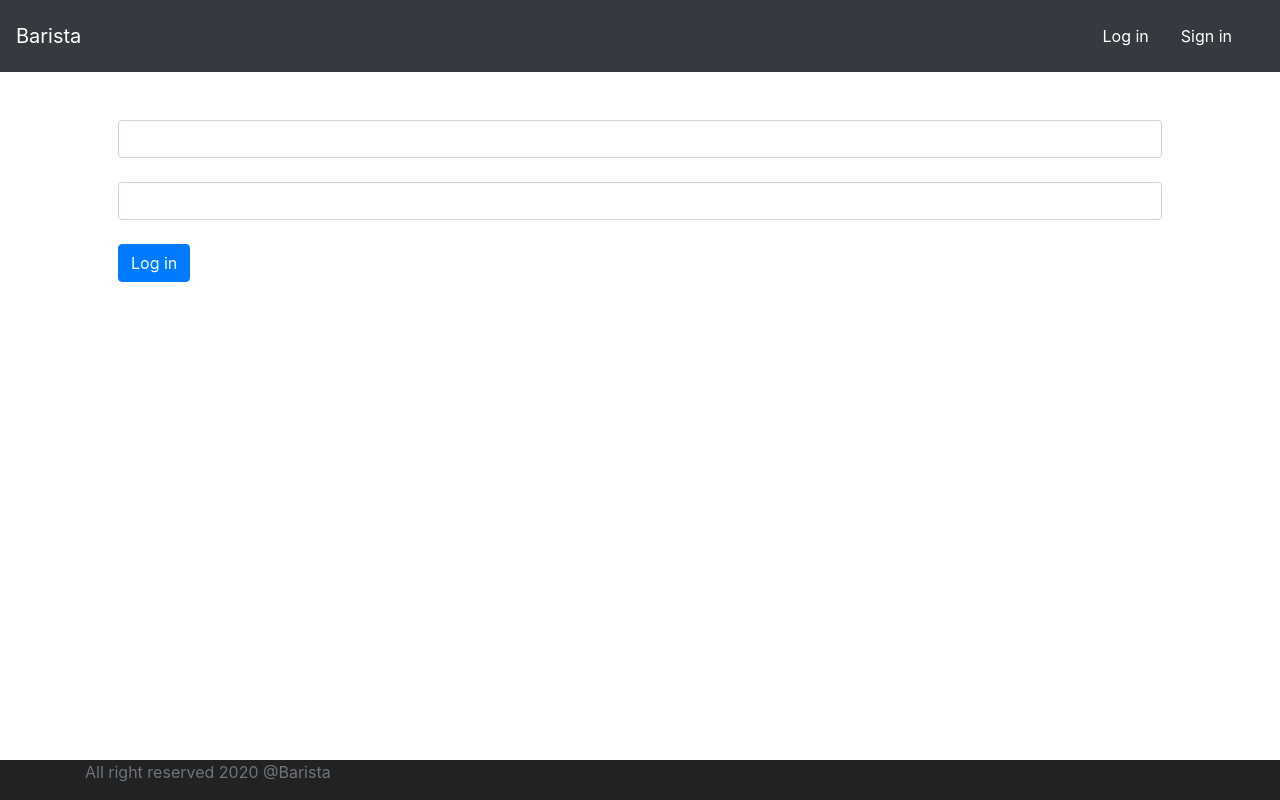
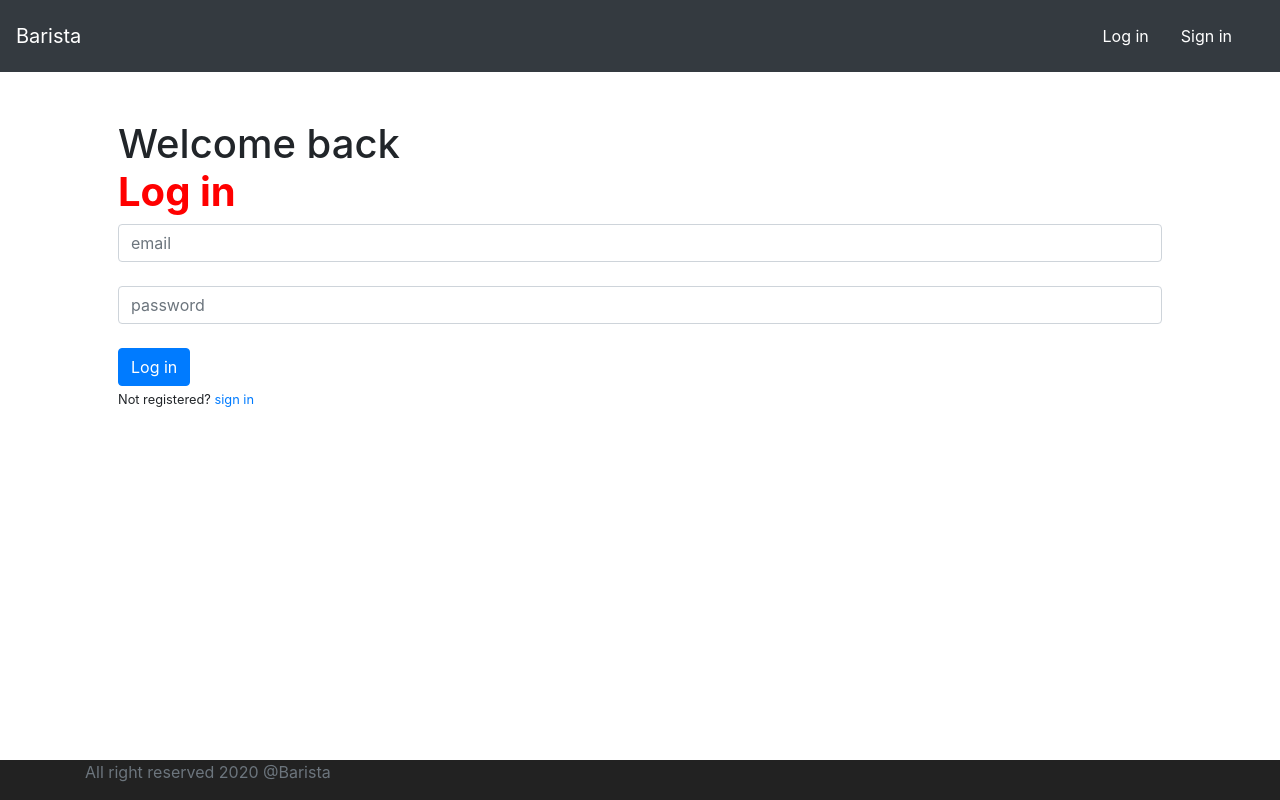
Before and after one commit to IAMNOTABARISTA/notabarista, an Angular app in the folder app/frontend/: page / in a window 1280 px wide. Built offline with nearby package versions, Linux system fonts and the light colour scheme.

Commit message:
registration backend and frontend is integrated

```diff
--- a/app/frontend/src/app/login/login.component.html
+++ b/app/frontend/src/app/login/login.component.html
@@ -1,11 +1,18 @@
-<h2 class="alert alert-danger" *ngIf="errorMessage">{{ errorMessage }}</h2>
+<h1>
+  Welcome back <br />
+  <span style="color: red; font-weight: bolder"> Log in</span>
+</h1>
+<h2 class="alert alert-danger p-2" *ngIf="errorMessage">{{ errorMessage }}</h2>
 <div>
   <form>
     <input
       type="text"
       name="username"
       autocomplete="username"
+      placeholder="email"
       class="form-control"
+      required
+      pattern="[a-z0-9._%+-]+@[a-z0-9.-]+\.[a-z]{2,}$"
       value="gunjan.mtbpaul@gmail.com"
       [(ngModel)]="user.emailId"
     />
@@ -14,6 +21,8 @@
       type="password"
       name="password"
       class="form-control"
+      placeholder="password"
+      required
       autocomplete="new-password"
       value="abc"
       [(ngModel)]="user.password"
@@ -22,3 +31,5 @@
   </form>
   <button class="btn btn-primary" (click)="handleLogin()">Log in</button>
 </div>
+
+<small>Not registered? <a routerLink="/signin">sign in</a> </small>
--- a/app/frontend/src/app/login/login.component.ts
+++ b/app/frontend/src/app/login/login.component.ts
@@ -21,19 +21,18 @@ export class LoginComponent implements OnInit {
 
   // this function is listenting to the event of login button of login page
   handleLogin() {
-    //console.log("username " + this.username + " password: " + this.password)
-    // if (this.userAuthenticationService.authentication(this.username, this.password)) {
-    //   this.router.navigate(["welcome/" + this.username])
-    //   this.invalidLogin = false
-    // } else {
-    //   this.invalidLogin = true
-    // }
+
 
     this.userAuthenticationService.authentication(this.user).subscribe(
       data => {
-        //console.log(data)
-        this.errorMessage = ""
-        this.router.navigate(["/welcome/" + "gunjan"])
+        console.log(data)
+
+        if (data != null) {
+          this.errorMessage = ""
+          this.router.navigate(["/welcome/" + "gunjan"])
+        } else {
+          this.errorMessage = "fill the required details"
+        }
       },
       error => {
         console.log("error happending")
--- a/app/frontend/src/app/services/user-authentication.service.ts
+++ b/app/frontend/src/app/services/user-authentication.service.ts
@@ -31,13 +31,17 @@ export class UserAuthenticationService {
   }
 
   //sign service
-  userSignIn(username, password) {
-    if (password.length >= 6 && !username.includes("@")) {
-      sessionStorage.setItem("authenticateUser", username)
-      return true
-    }
-    return false
+  // userSignIn(username, password) {
+  //   if (password.length >= 6 && !username.includes("@")) {
+  //     sessionStorage.setItem("authenticateUser", username)
+  //     return true
+  //   }
+  //   return false
+  // }
+  userSignIn(user: User): Observable<any> {
+    return this.http.post<any>("http://localhost:8080/register", user)
   }
+
 
 
   //log out service
--- a/app/frontend/src/app/signin/signin.component.html
+++ b/app/frontend/src/app/signin/signin.component.html
@@ -6,7 +6,7 @@
     type="text"
     name="name"
     required
-    [(ngModel)]="name"
+    [(ngModel)]="user.name"
     placeholder="name"
     class="form-control"
   />
@@ -16,7 +16,7 @@
     type="email"
     name="email"
     required
-    [(ngModel)]="email"
+    [(ngModel)]="user.emailId"
     class="form-control"
     placeholder="email"
   />
@@ -29,7 +29,7 @@
     class="form-control"
     required
     placeholder="username"
-    [(ngModel)]="username"
+    [(ngModel)]="user.username"
   /><br />
   <input
     type="password"
@@ -38,8 +38,10 @@
     required
     autocomplete="new-password"
     placeholder="password (use more than 6 letter/charecters)"
-    [(ngModel)]="password"
+    [(ngModel)]="user.password"
   /><br />
 </form>
 
 <button class="btn btn-primary" (click)="handleSign()">Sign in</button>
+
+<p>Already have a account? <a routerLink="/login">Log in</a></p>
--- a/app/frontend/src/app/signin/signin.component.ts
+++ b/app/frontend/src/app/signin/signin.component.ts
@@ -1,5 +1,6 @@
 import { Component, OnInit } from '@angular/core';
 import { Router } from '@angular/router';
+import { User } from '../classes/user';
 import { UserAuthenticationService } from '../services/user-authentication.service';
 
 @Component({
@@ -13,7 +14,7 @@ export class SigninComponent implements OnInit {
   username: String = ""
   email: String = ""
   password: String = ""
-
+  user = new User()
   errorMessage = ""
 
   constructor(private router: Router, private userAuthenticationService: UserAuthenticationService) { }
@@ -21,12 +22,19 @@ export class SigninComponent implements OnInit {
   ngOnInit(): void {
   }
   handleSign() {
-    // to pass the username with welcome link like welcome/username
-    if (this.userAuthenticationService.userSignIn(this.username, this.password)) {
-      this.router.navigate(["welcome/" + this.username])
-    } else {
-      this.errorMessage = "try once more!"
-    }
+
+
+    this.userAuthenticationService.userSignIn(this.user).subscribe(
+      data => {
+
+        console.log(data)
+        this.router.navigate(["/welcome/gunjan"])
+      },
+      error => {
+        this.errorMessage = "error happend"
+        console.log("error happend")
+      }
+    )
   }
 
 }
```
Also changed, not shown: 1 other file (tests, documents, lock files or other folders).
